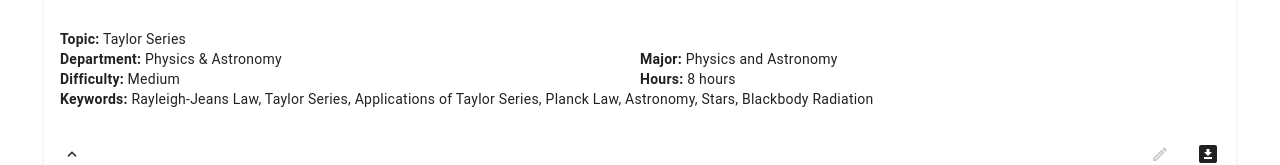
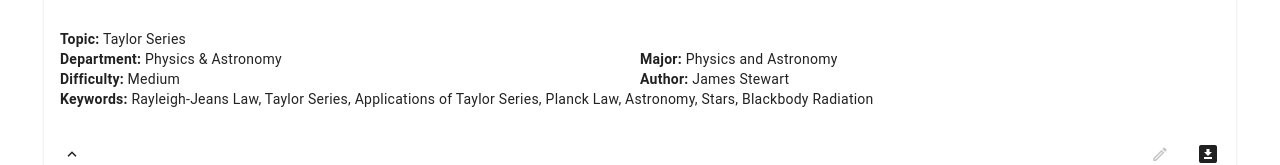
Before and after one commit to Rafaellarsa/calc-projects-repository, a Vue app: page /projects in a window 1280 px wide. Both pictures are taken after a click on the button 72 px from the left and 363 px from the top of the page. Shown: the part 322-487 px from the top of the page. Built offline with nearby package versions, Linux system fonts and the light colour scheme.

Commit message:
removed hours and added authors

```diff
--- a/src/components/ProjectCard.vue
+++ b/src/components/ProjectCard.vue
@@ -19,7 +19,7 @@
           <v-col
             ><b>Difficulty:</b> {{ difficultyNames[project.difficulty] }}</v-col
           >
-          <v-col><b>Hours:</b> {{ project.hours }} hours</v-col></v-row
+          <v-col><b>Author:</b> {{ project.author }}</v-col></v-row
         ><v-row no-gutters>
           <v-col
             ><b>Keywords:</b> {{ project.keywords.join(", ") }}</v-col
--- a/src/mockedData/projects.json
+++ b/src/mockedData/projects.json
@@ -19,7 +19,7 @@
       "Blackbody Radiation"
     ],
     "difficulty": 1,
-    "hours": 8,
+    "author": "James Stewart",
     "description": "This project uses Taylor Series to compare the Rayleigh-Jeans and Planck Laws, each of which attempts to measure the energy density of blackbody radiation as a function of its wavelength. These laws make similar predictions for long wavelengths, but not short ones."
   },
   {
@@ -45,7 +45,7 @@
       "Differential Equations"
     ],
     "difficulty": 1,
-    "hours": 12,
+    "author": "James Stewart",
     "description": "This project explores three different applications of calculus to baseball concepts. They are (1) the impulse of a bat hitting a ball, (2) the work done to throw a pitch, and (3) the time it takes for a team to get a ball from the outfield to home plate."
   },
   {
@@ -71,7 +71,7 @@
       "Sum Notation"
     ],
     "difficulty": 0,
-    "hours": 6,
+    "author": "James Stewart",
     "description": "This project has students analyze four patterns in various integrals. After using a computer algebra system (integral solver) to solve a set of similar-looking integrals, students are asked to guess and then prove the general pattern. Note that the fourth question is solved using mathematical induction (and should thus be heavily scaffolded or removed)."
   },
   {
@@ -93,7 +93,7 @@
       "Power Model"
     ],
     "difficulty": 0,
-    "hours": 4,
+    "author": "James Stewart",
     "description": "This project works with the Gini Index, which is a measure of income inequality, based on given data. Students will answer some theoretical questions on the Gini Index, then use a computer-given quadratic model and power model on given data to compute the Gini index."
   },
   {
@@ -114,7 +114,7 @@
       "Riemann Sums"
     ],
     "difficulty": 2,
-    "hours": 8,
+    "author": "James Stewart",
     "description": "This project asks students to derive a formula to compute the volume of the solid of revolution about a line y=mx+b (instead of the standard x-axis or y-axis). To scaffold this, they are first asked to derive a formula for the area between a curve and the slanted axis."
   },
   {
@@ -135,7 +135,7 @@
       "Separable Differential Equations"
     ],
     "difficulty": 1,
-    "hours": 8,
+    "author": "James Stewart",
     "description": "This project has students work with Torricelli's Law to model liquid draining from a tank. Students will solve separable differential equations to calculate the amount of time it takes to drain different-shaped tanks and conduct an experiment on a 2-liter plastic soft drink bottle to compare to the theoretical results."
   },
   {
@@ -155,7 +155,7 @@
       "Linear Differential Equations"
     ],
     "difficulty": 1,
-    "hours": 10,
+    "author": "James Stewart",
     "description": "Suppose you throw a ball into the air. Do you think it takes longer to reach its maximum height or to fall back to Earth from its maximum height? Students will solve the problem in this project, with scaffolded steps, getting a graphical answer and an algebraic answer."
   },
   {
@@ -179,7 +179,7 @@
       "Programming"
     ],
     "difficulty": 0,
-    "hours": 8,
+    "author": "James Stewart",
     "description": "Students will use a computer program of their choice to plot sequences based on the logistic difference equation p_{n+1}=kp_n(1-p_n) for various choices of p_0 and k. They will comment on the convergence (or lack thereof) of each sequence, and explore which conditions affect the convergence."
   },
   {
@@ -200,7 +200,7 @@
       "Computer Algebra System"
     ],
     "difficulty": 0,
-    "hours": 6,
+    "author": "James Stewart",
     "description": "This project deals with a function with a difficult-to-compute limit. Students will use numerical approximation, graphs, L'Hospital's Rule, and Taylor Series to attempt to compute this limit, with the help of a Computer Algebra System as needed."
   },
   {
@@ -219,7 +219,7 @@
       "Writing"
     ],
     "difficulty": 2,
-    "hours": 16,
+    "author": "James Stewart",
     "description": "This project asks students to write a report on Isaac Newton's discovery of the binomial series, comparing the equations and notation Newton used to our notation."
   },
   {
@@ -239,7 +239,7 @@
       "Circles"
     ],
     "difficulty": 0,
-    "hours": 11,
+    "author": "James Stewart",
     "description": "In this project, students will work with parametric equations for hypocycloids and epicycloids, which are shapes generated by the motion of a point on a circle that rolls inside or outside another circle. Students will graph these shapes for different-sized circles and investigate the results."
   },
   {
@@ -261,7 +261,7 @@
       "Tangent Lines"
     ],
     "difficulty": 1,
-    "hours": 8,
+    "author": "James Stewart",
     "description": "In this project, students will experiment with Bézier Curves, prove some of their theoretical properties, and construct some simple shapes with them."
   },
   {
@@ -280,7 +280,7 @@
       "Ovals of Cassini"
     ],
     "difficulty": 0,
-    "hours": 4,
+    "author": "James Stewart",
     "description": "In this project, students will plot families of polar curves and explore the shapes they can take for different constants."
   },
   {
@@ -301,7 +301,7 @@
       "High-Dimensional Balls"
     ],
     "difficulty": 2,
-    "hours": 12,
+    "author": "Edison Hauptman",
     "description": "In this project, you will use Integration by Parts to solve some trigonometric integrals, then apply this formula to compute the volumes of unit balls in more than 3 dimensions."
   },
   {
@@ -325,7 +325,7 @@
       "Rational Functions"
     ],
     "difficulty": 2,
-    "hours": 12,
+    "author": "Edison Hauptman",
     "description": "Students will solve an integral which involves Polynomial Long Division, the Fundamental Theorem of Algebra, Partial Fraction Decomposition, u-Substitution, and Trig Substitution, on their way to demonstrating that any \"rational function\" (polynomial divided by polynomial) has an elementary antiderivative."
   },
   {
@@ -348,7 +348,7 @@
       "Comparison Test"
     ],
     "difficulty": 1,
-    "hours": 7,
+    "author": "Edison Hauptman",
     "description": "Students will use surface area and volume formulas to show the properties of Gabriel's Horn, a strange shape with infinite surface area but only finite volume!"
   },
   {
@@ -369,7 +369,7 @@
       "probability theory"
     ],
     "difficulty": 1,
-    "hours": 7,
+    "author": "Lực Ta",
     "description": "In this project, students practice integration by parts and u-substitution by computing certain values of the gamma function Γ with an application to probability theory."
   },
   {
@@ -393,15 +393,15 @@
       "Explicit sequence"
     ],
     "difficulty": 1,
-    "hours": 7,
+    "author": "Edison Hauptman",
     "description": "In this project, we will introduce a specific technique to calculate the Maclaurin Series of a function, and we will use this technique to derive an explicit formula for the Fibonacci sequence."
   },
   {
     "id": 18,
-    "title": "\"Integrating\" Calculus & CAD",
+    "title": "\"Integrating\" Concepts from Abstract Mathematics and Computer-Aided Design",
     "department": [
       "Mathematics",
-      "Engineering)"
+      "Engineering"
     ],
     "major": [
       "Applied Mathematics",
@@ -421,7 +421,7 @@
       "Computer-aided design"
     ],
     "difficulty": 1,
-    "hours": 7,
+    "author": "Kayla Kraeuter",
     "description": "The purpose of this project is to encourage students to make connections between abstract mathematical concepts and real-world applications. This project is not intended to serve as a deep-dive into mathematically challenging exercises. Rather, it is designed to offer insights into and an exploration of the utility of (even relatively simple) mathematics in engineering applications. The project illustrates a connection between integration techniques and 3-D computer modeling. It is designed to be accessible to new learners and supplement early- to mid- semester Calculus 2 instructional materials."
   },
   {
@@ -444,7 +444,7 @@
       "Pi"
     ],
     "difficulty": 1,
-    "hours": 7,
+    "author": "Lực Ta",
     "description": "In this project, students practice integration techniques by computing the Fourier series of square and triangle waves. As an application, they derive a beautiful formula for π."
   },
   {
@@ -464,7 +464,7 @@
       "Friedman Equations"
     ],
     "difficulty": 1,
-    "hours": 7,
+    "author": "Marcell Howard",
     "description": "-"
   },
   {
@@ -487,7 +487,7 @@
       "Gamma Distribution"
     ],
     "difficulty": 2,
-    "hours": 7,
+    "author": "Cameron Watt",
     "description": "-"
   },
   {
@@ -506,7 +506,7 @@
       "Integrate-and-Fire Models"
     ],
     "difficulty": 2,
-    "hours": 7,
+    "author": "Cameron Watt",
     "description": "For many biological processes, it is important to be able to understand when neurons are firing. Knowing the firing rate of a neuron and how it reacts to different stimuli can be useful for analyzing mechanisms such as muscle contraction and decision making. Neuron firing models can also help us understand the conditions that lead to seizures and consequently can be useful in developing treatments."
   }
 ]
```
Also changed, not shown: 1 other file (tests, documents, lock files or other folders).
